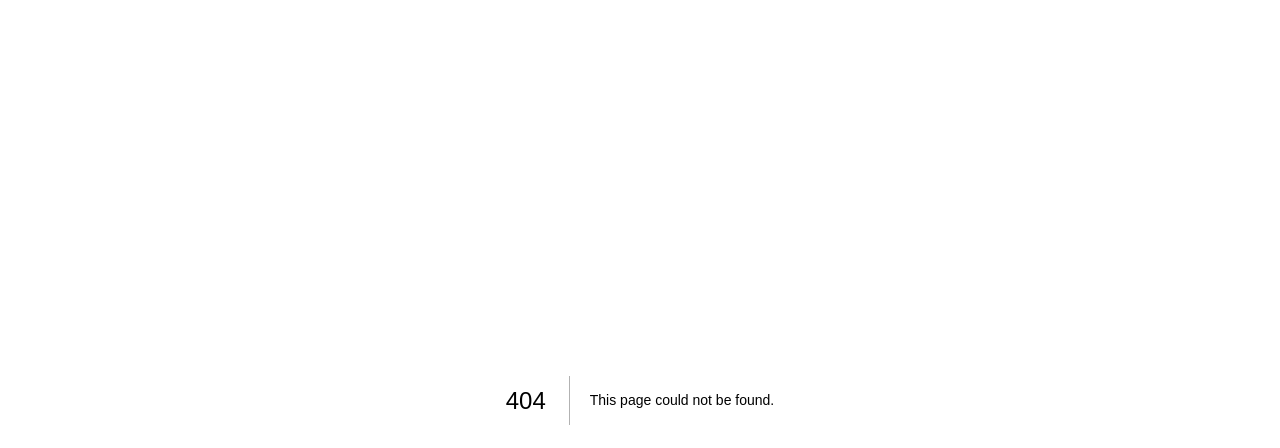
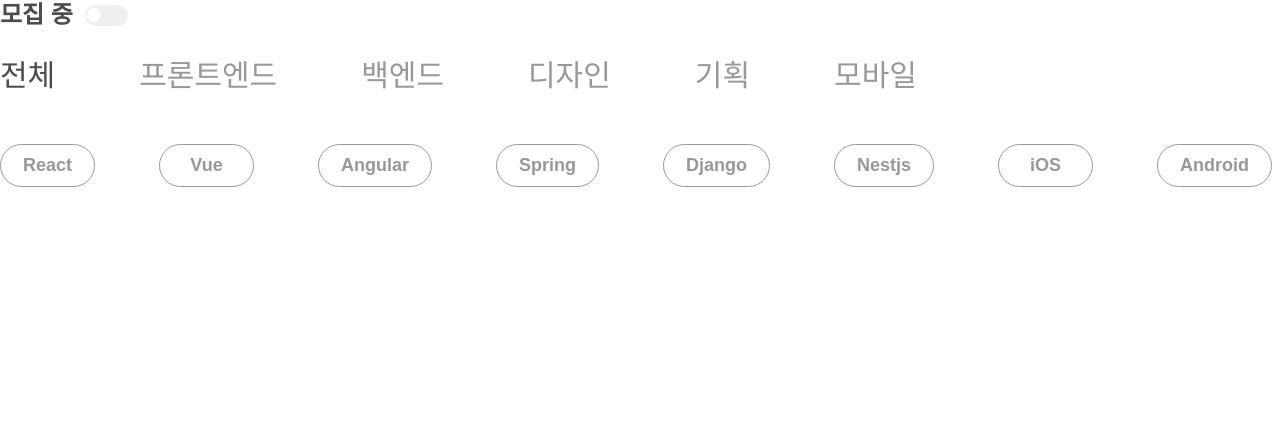
Before and after one commit to ProjectCoco/wayfarer-frontend, a Next.js app: page /study in a window 1280 px wide. Before the commit this address had no page. Shown: the top 448 px of the page. Built offline with nearby package versions, Linux system fonts and the light colour scheme; a web font is replaced by a local one.

Commit message:
feat : 스터디 페이지 탭 메뉴 추가

```diff
--- a/pages/index.tsx
+++ b/pages/index.tsx
@@ -1,6 +1,7 @@
 import type { NextPage } from "next";
 import Head from "next/head";
 import Image from "next/image";
+import RecruitToggle from "../components/common/RecruitToggle";
 
 const Home: NextPage = () => {
   return <div>wayfarer 프로젝트 세팅!</div>;
--- /dev/null
+++ b/pages/study/index.tsx
@@ -0,0 +1,92 @@
+import React, { useState } from "react";
+import styled from "styled-components";
+import RecruitToggle from "../../components/common/RecruitToggle";
+import TechNameTag from "../../components/common/TechNameTag";
+import { TabMenus, TabTechStacks, TabMenuType } from "../../utils/studyTabMenu";
+
+function Study() {
+  const [toggle, setToggle] = useState(false);
+  const [tabMenu, setTabMenu] = useState<TabMenuType>("전체");
+  const [currentTag, setCurrentTag] = useState<any>(TabTechStacks[tabMenu]);
+
+  const tagActivate = (tagName: string) => {
+    setCurrentTag((prev: any) => {
+      return {
+        ...prev,
+        [tagName]: !prev[tagName],
+      };
+    });
+  };
+
+  return (
+    <div>
+      <RecruitBox>
+        <RecruitTitle>모집 중</RecruitTitle>
+        <RecruitToggle toggle={toggle} setToggle={setToggle} />
+      </RecruitBox>
+      <TabMenuBox>
+        {TabMenus.map((menu) => (
+          <TabMenu
+            key={menu}
+            onClick={() => {
+              setTabMenu(menu);
+              setCurrentTag(TabTechStacks[menu]);
+              console.log(TabTechStacks[menu]);
+            }}
+            active={tabMenu === menu}
+          >
+            {menu}
+          </TabMenu>
+        ))}
+      </TabMenuBox>
+      <TechTagNameBox>
+        {Object.keys(currentTag).map((tag) => (
+          <TechNameTag
+            key={tag}
+            tagName={tag}
+            active={currentTag[tag]}
+            tagActivate={tagActivate}
+          />
+        ))}
+      </TechTagNameBox>
+    </div>
+  );
+}
+
+export default Study;
+
+const RecruitBox = styled.div`
+  display: flex;
+  align-items: center;
+  gap: 11.8px;
+`;
+
+const RecruitTitle = styled.h3`
+  font-weight: 700;
+  font-size: 24px;
+  line-height: 30px;
+  color: ${({ theme }) => theme.colors.gray_700};
+`;
+
+const TabMenuBox = styled.div`
+  display: flex;
+  gap: 84px;
+  margin-top: 27px;
+`;
+
+const TabMenu = styled.h2<{ active: boolean }>`
+  font-weight: 400;
+  font-size: 30px;
+  line-height: 38px;
+  color: ${({ theme, active }) =>
+    active ? theme.colors.gray_700 : theme.colors.gray_500};
+  cursor: pointer;
+  white-space: nowrap;
+`;
+
+const TechTagNameBox = styled.div`
+  margin-top: 49px;
+  display: flex;
+  flex-wrap: wrap;
+  gap: 64px;
+`;
--- /dev/null
+++ b/utils/studyTabMenu/index.ts
@@ -0,0 +1,69 @@
+export const TabMenus = [
+  "전체",
+  "프론트엔드",
+  "백엔드",
+  "디자인",
+  "기획",
+  "모바일",
+] as const;
+
+export const TabTechStacks = {
+  전체: {
+    React: false,
+    Vue: false,
+    Angular: false,
+    Spring: false,
+    Django: false,
+    Nestjs: false,
+    iOS: false,
+    Android: false,
+  },
+  프론트엔드: {
+    React: false,
+    Vue: false,
+    Angular: false,
+    Svelte: false,
+    Nodejs: false,
+    TypeScript: false,
+    JavaScript: false,
+    Nextjs: false,
+  },
+  백엔드: {
+    Java: false,
+    Kotlin: false,
+    Python: false,
+    MySQL: false,
+    MongoDB: false,
+    Spring: false,
+    Django: false,
+    Nestjs: false,
+  },
+  디자인: {
+    Figma: false,
+    Ai: false,
+    Ps: false,
+    Cinema4D: false,
+    Id: false,
+    Xd: false,
+    Ae: false,
+  },
+  기획: {
+    Notion: false,
+    Miro: false,
+    Figma: false,
+  },
+  모바일: {
+    iOS: false,
+    Android: false,
+    ReactNative: false,
+    Swift: false,
+    Flutter: false,
+    Kotilin: false,
+  },
+};
+
+export type TabMenuType = keyof typeof TabTechStacks;
+
+export type TechStacks = typeof TabTechStacks[TabMenuType];
+
+export type TechStacksKeys = keyof TechStacks;
```
